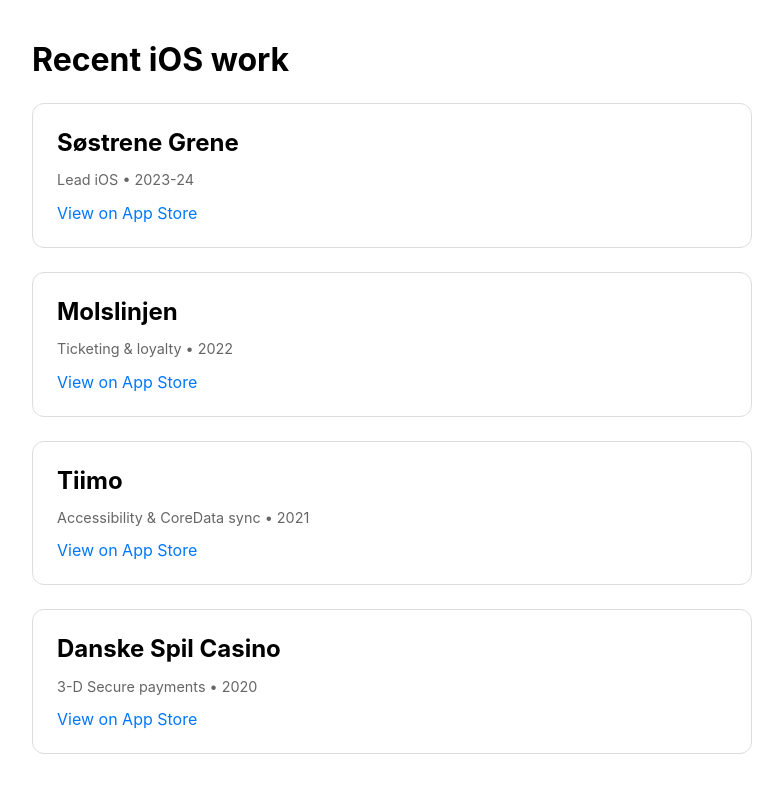
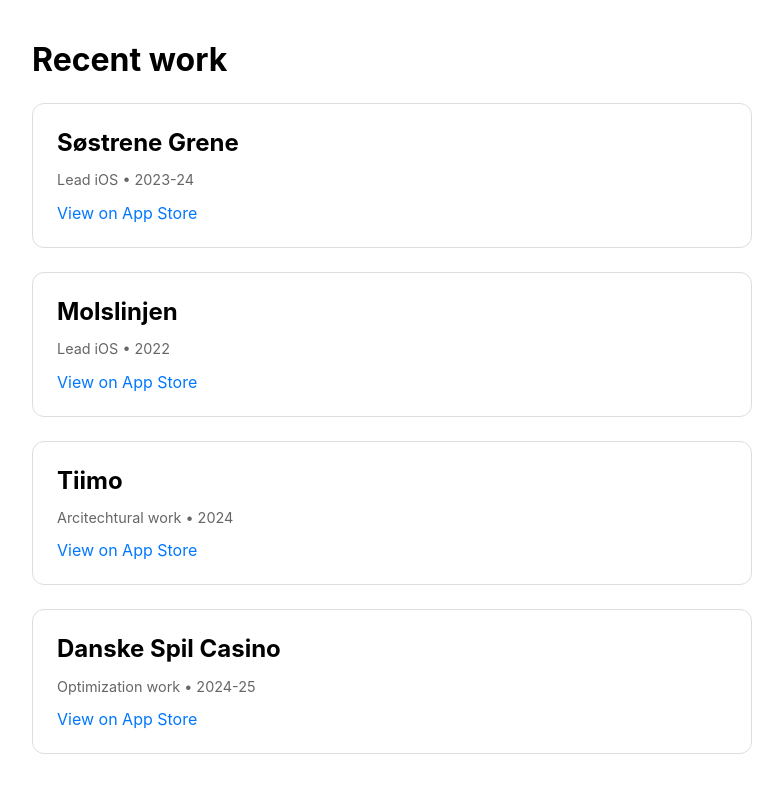
Before and after one commit to scherning/portfolio, a plain HTML site: page index.html in a window 1280 px wide. Shown: the whole page, without its empty margins (8-791 px from the left). Drawn offline with Linux system fonts and the light colour scheme.

Commit message:
Update index.html

```diff
--- a/index.html
+++ b/index.html
@@ -12,8 +12,7 @@ a{color:#0077ff;text-decoration:none}
 </style>
 </head>
 <body>
-<h1>Recent iOS work</h1>
-
+<h1>Recent work</h1>
 <div class="card">
   <h2>Søstrene Grene</h2>
   <p class="small">Lead iOS • 2023-24</p>
@@ -22,19 +21,19 @@ a{color:#0077ff;text-decoration:none}
 
 <div class="card">
   <h2>Molslinjen</h2>
-  <p class="small">Ticketing & loyalty • 2022</p>
+  <p class="small">Lead iOS • 2022</p>
   <a href="https://apps.apple.com/app/id665224819">View on App Store</a>
 </div>
 
 <div class="card">
   <h2>Tiimo</h2>
-  <p class="small">Accessibility & CoreData sync • 2021</p>
+  <p class="small">Arcitechtural work • 2024</p>
   <a href="https://apps.apple.com/app/id1480220328">View on App Store</a>
 </div>
 
 <div class="card">
   <h2>Danske Spil Casino</h2>
-  <p class="small">3-D Secure payments • 2020</p>
+  <p class="small">Optimization work • 2024-25</p>
   <a href="https://apps.apple.com/app/id1063707124">View on App Store</a>
 </div>
 
```
